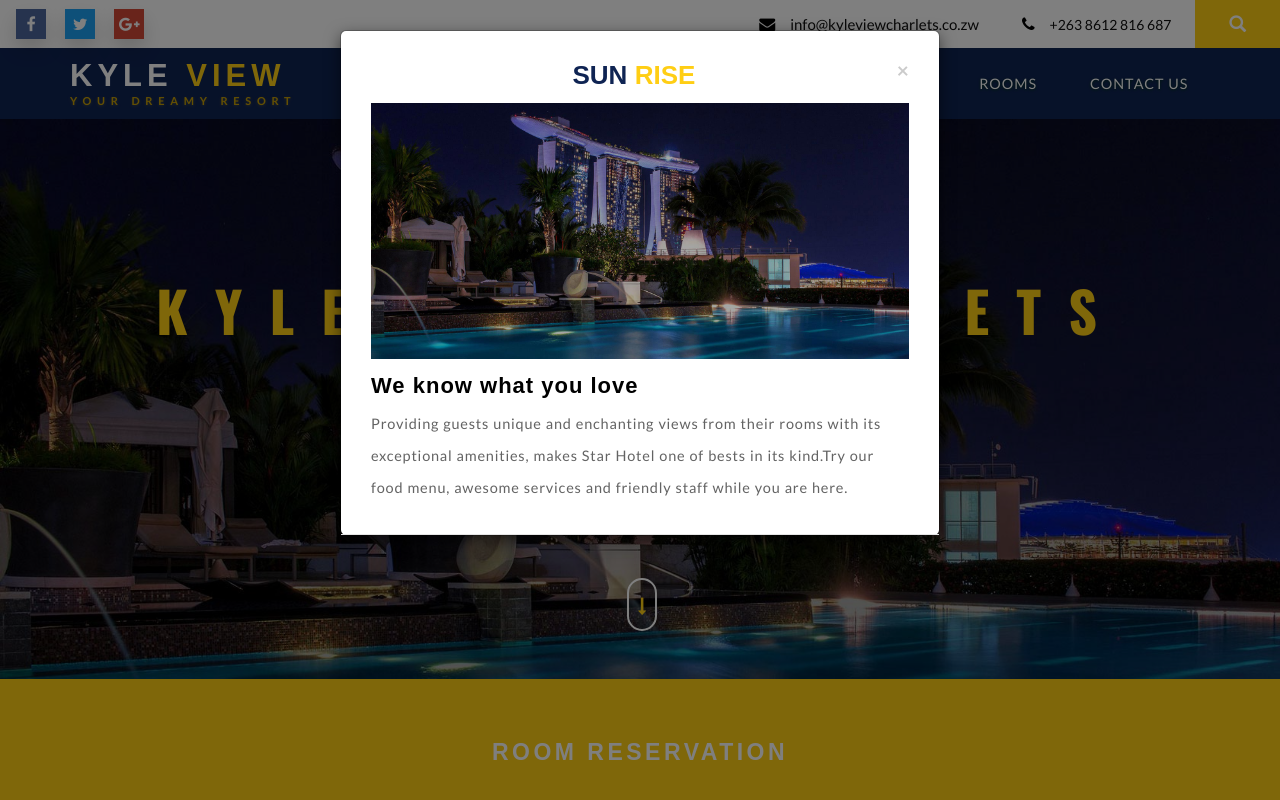
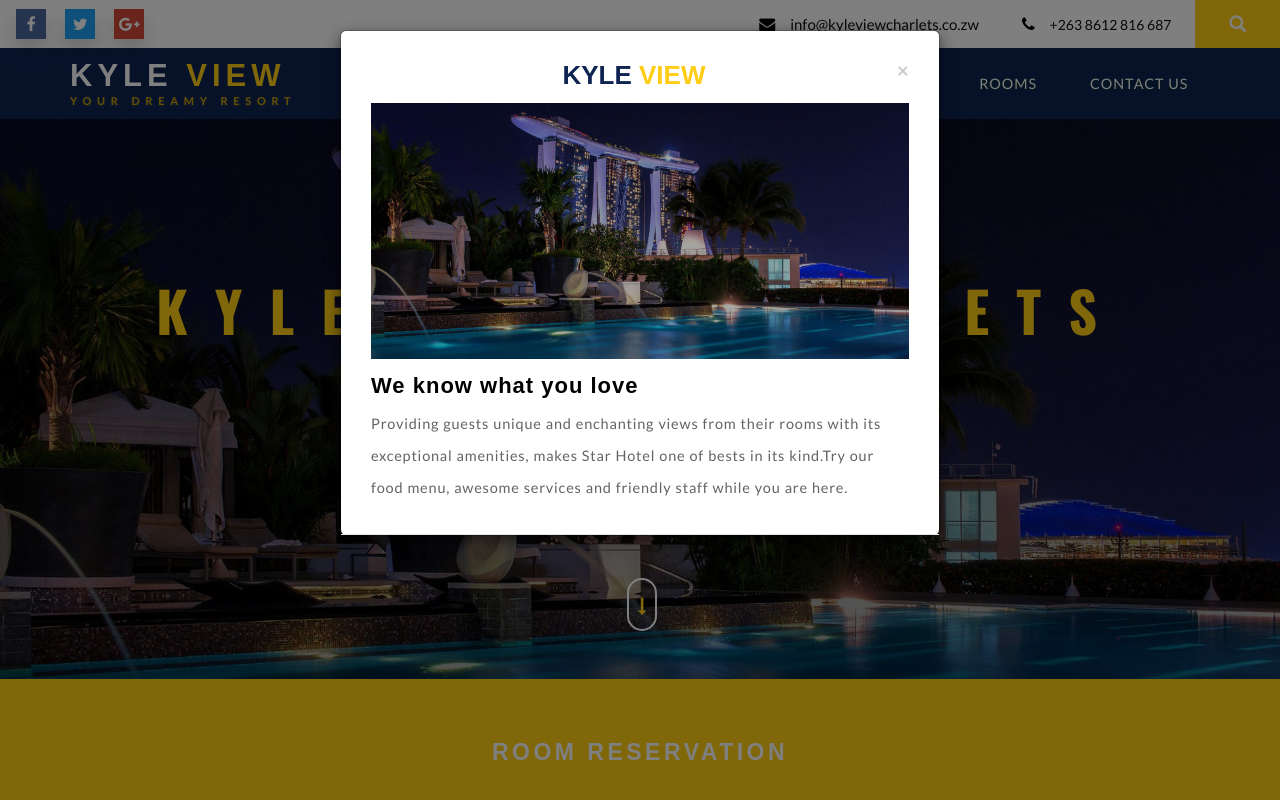
Before and after one commit to LawinMagozore/kvc, a PHP site: page / in a window 1280 px wide, after a click on "LEARN MORE". Run offline with PHP 8.4, Linux system fonts and the light colour scheme; some web fonts are replaced.

Commit message:
changes to the home page

```diff
--- a/index.php
+++ b/index.php
@@ -167,7 +167,7 @@ include('db.php');
 			<div class="modal-content">
 				<div class="modal-header">
 					<button type="button" class="close" data-dismiss="modal">&times;</button>
-					<h4>SUN <span>RISE</span></h4>
+					<h4>Kyle <span>View</span></h4>
 					<img src="images/1.jpg" alt=" " class="img-responsive">
 					<h5>We know what you love</h5>
 					<p>Providing guests unique and enchanting views from their rooms with its exceptional amenities, makes Star Hotel one of bests in its kind.Try our food menu, awesome services and friendly staff while you are here.</p>
@@ -197,28 +197,28 @@ include('db.php');
 						<div class="w3_grid_effect">
 							<span class="cbp-ig-icon w3_road"></span>
 							<h4 class="cbp-ig-title">MASTER BEDROOMS</h4>
-							<span class="cbp-ig-category">SUN RISE</span>
+							<span class="cbp-ig-category">Kyle View</span>
 						</div>
 					</li>
 					<li>
 						<div class="w3_grid_effect">
 							<span class="cbp-ig-icon w3_cube"></span>
 							<h4 class="cbp-ig-title">SEA VIEW BALCONY</h4>
-							<span class="cbp-ig-category">SUN RISE</span>
+							<span class="cbp-ig-category">Kyle View</span>
 						</div>
 					</li>
 					<li>
 						<div class="w3_grid_effect">
 							<span class="cbp-ig-icon w3_users"></span>
 							<h4 class="cbp-ig-title">LARGE CAFE</h4>
-							<span class="cbp-ig-category">SUN RISE</span>
+							<span class="cbp-ig-category">Kyle View</span>
 						</div>
 					</li>
 					<li>
 						<div class="w3_grid_effect">
 							<span class="cbp-ig-icon w3_ticket"></span>
 							<h4 class="cbp-ig-title">WIFI COVERAGE</h4>
-							<span class="cbp-ig-category">SUN RISE</span>
+							<span class="cbp-ig-category">Kyle View</span>
 						</div>
 					</li>
 				</ul>
@@ -379,7 +379,7 @@ include('db.php');
 		<div class="col-md-3 gallery-grid gallery1">
 			<a href="images/g1.jpg" class="swipebox"><img src="images/g1.jpg" class="img-responsive" alt="/">
 				<div class="textbox">
-					<h4>SUN RISE</h4>
+					<h4>Kyle View</h4>
 					<p><i class="fa fa-picture-o" aria-hidden="true"></i></p>
 				</div>
 			</a>
@@ -387,7 +387,7 @@ include('db.php');
 		<div class="col-md-3 gallery-grid gallery1">
 			<a href="images/g2.jpg" class="swipebox"><img src="images/g2.jpg" class="img-responsive" alt="/">
 				<div class="textbox">
-					<h4>SUN RISE</h4>
+					<h4>Kyle View</h4>
 					<p><i class="fa fa-picture-o" aria-hidden="true"></i></p>
 				</div>
 			</a>
```
